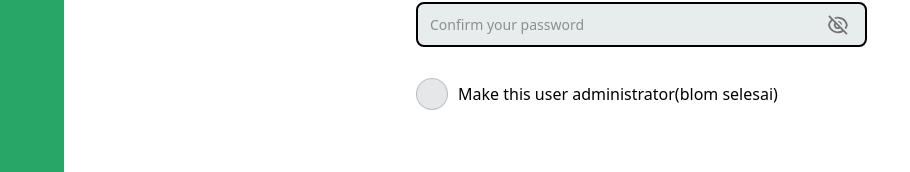
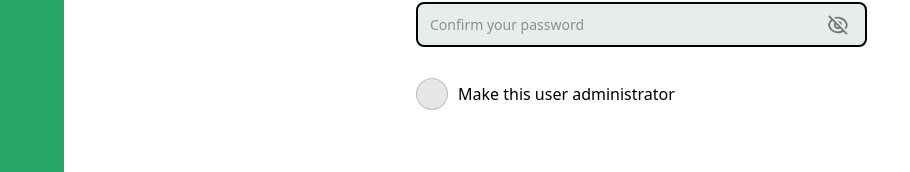
Before and after one commit to tealinuxos/tealinux-installer, a SvelteKit app: page /installation/account in a window 1280 px wide. Shown: the part 534-706 px from the top of the page, without its empty margins (0-910 px from the left). Built offline with nearby package versions, Linux system fonts and the light colour scheme.

Commit message:
removing unused text

```diff
--- a/src/routes/installation/account/+page.svelte
+++ b/src/routes/installation/account/+page.svelte
@@ -184,7 +184,7 @@
 				type="checkbox"
 				class="before:content[''] peer relative h-8 w-8 cursor-pointer appearance-none rounded-full border border-gray-900/20 bg-gray-900/10 transition-all before:absolute before:top-2/4 before:left-2/4 before:block before:h-12 before:w-12 before:-translate-y-2/4 before:-translate-x-2/4 before:rounded-full before:bg-blue-gray-500 before:opacity-0 before:transition-opacity checked:border-gray-900 checked:bg-gray-900 checked:before:bg-gray-900 hover:scale-105 hover:before:opacity-0"
 			/>
-			<h3 class="ml-[10px] text-[16px] text-black">Make this user administrator(blom selesai)</h3>
+			<h3 class="ml-[10px] text-[16px] text-black">Make this user administrator</h3>
 			<!-- font not included -->
 		</div>
 	</form>
```
